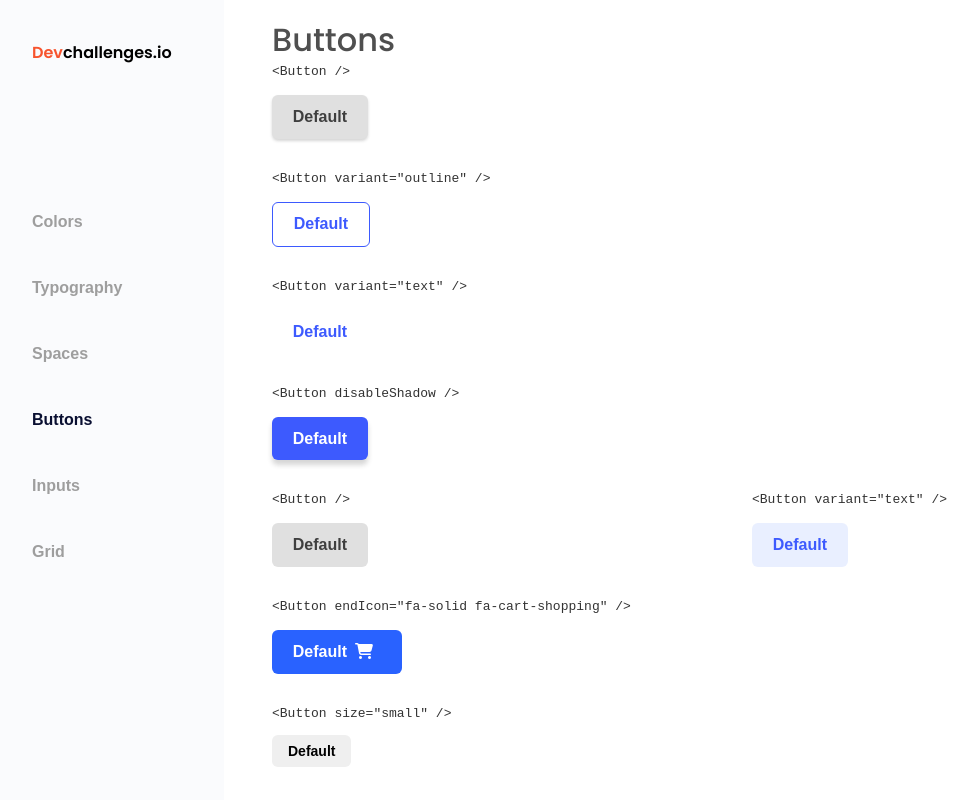
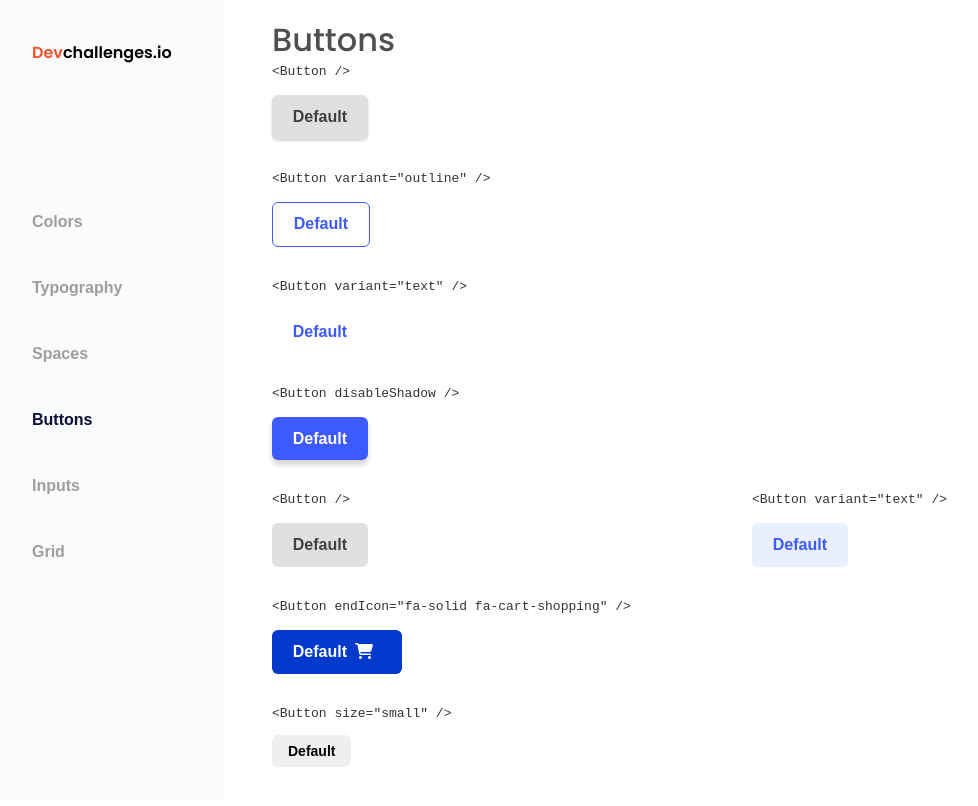
Before and after one commit to gabycode/buttonComponent, a React (Vite) app: page / in a window 1280 px wide. In both pictures the pointer is over the button 336 px from the left and 651 px from the top of the page. Shown: the top 806 px of the page, without its empty margins (0-978 px from the left). Built offline with nearby package versions, Linux system fonts and the light colour scheme.

Commit message:
add: hover & focus styling

```diff
--- a/src/App.css
+++ b/src/App.css
@@ -208,9 +208,15 @@ button i {
   margin: 0 0.5em;
 }
 
+.btns-container .btn-icons:hover,
+.btns-container .btn-icons:focus {
+  background-color: #0039cb;
+}
+
 /* BUTTON SIZES */
 
-.btns-container .btn {
+.btns-container .btn-sizes,
+.btns-container .btn-icons {
   transition: 0.3s;
 }
 
@@ -229,8 +235,8 @@ button.button-large {
   padding: 16px 32px;
 }
 
-.btns-container .btn:hover,
-.btns-container .btn:focus {
+.btns-container .btn-sizes:hover,
+.btns-container .btn-sizes:focus {
   background-color: #e0e0e0;
 }
 
```
